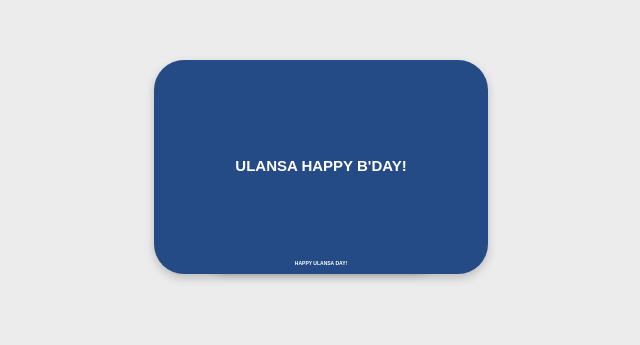
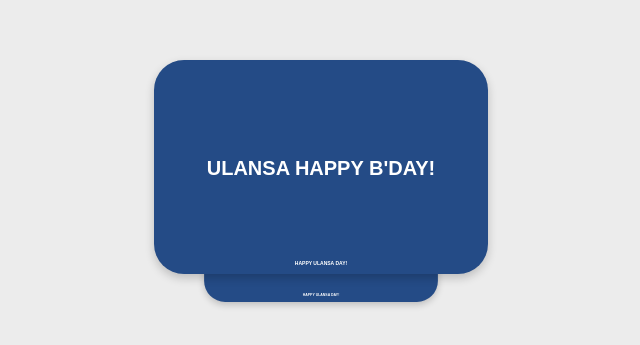
Before and after one commit to bolotkanov10/ulansadate, a plain HTML site: page index.html in a window 1280 px wide. Shown: the part 193-538 px from the top of the page, without its empty margins (319-959 px from the left). Drawn offline with Linux system fonts and the light colour scheme.

Commit message:
styles.css

```diff
--- a/styles.css
+++ b/styles.css
@@ -36,7 +36,7 @@ body {
 }
 
 .header_text {
-    font-size: 15px; /* Уменьшили размер шрифта */
+    font-size: 20px; /* Уменьшили размер шрифта */
     color: white;
     text-align: center;
     margin-top: 5px;
@@ -67,7 +67,7 @@ body {
 }
 
 .card.new {
-    transform: translateY(30px) scale(0.7);
+    transform: translateY(60px) scale(0.7);
     z-index: 1;
     opacity: 0;
     animation: fadeIn 1s forwards;
```
